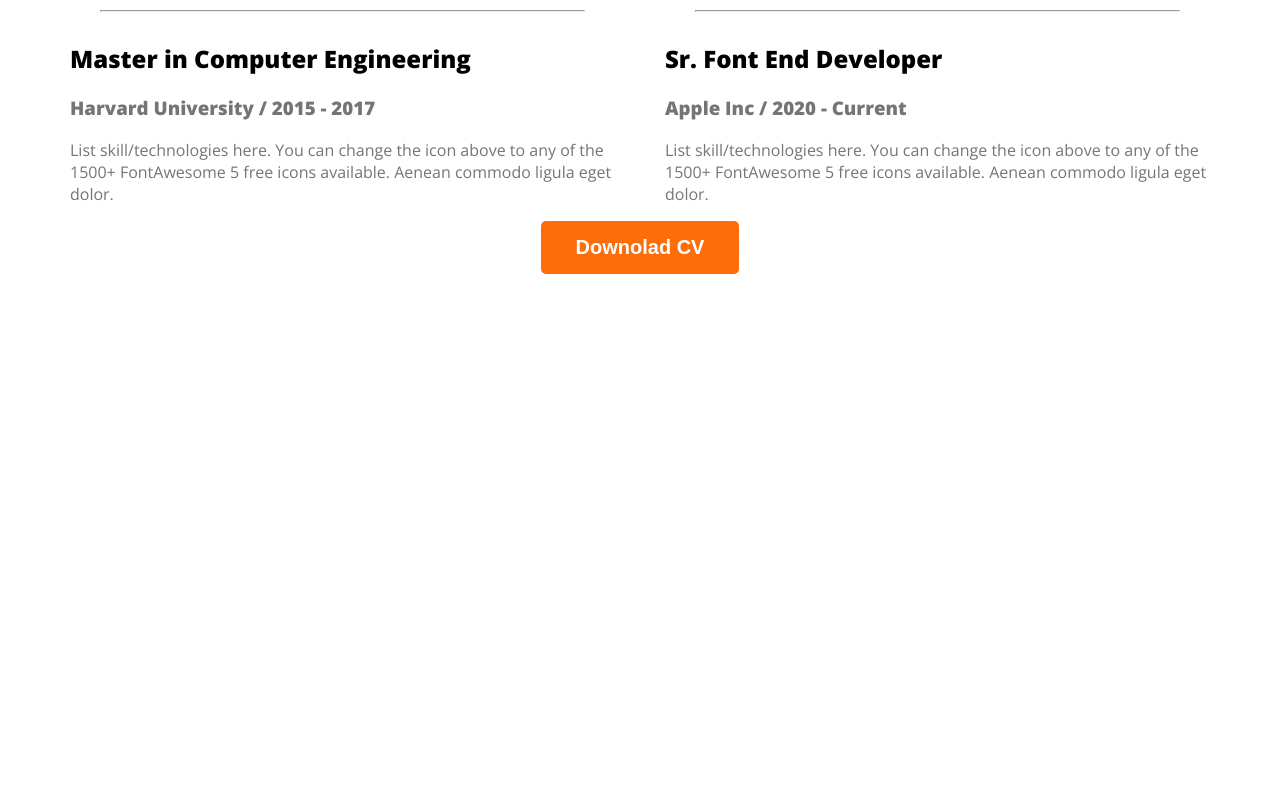
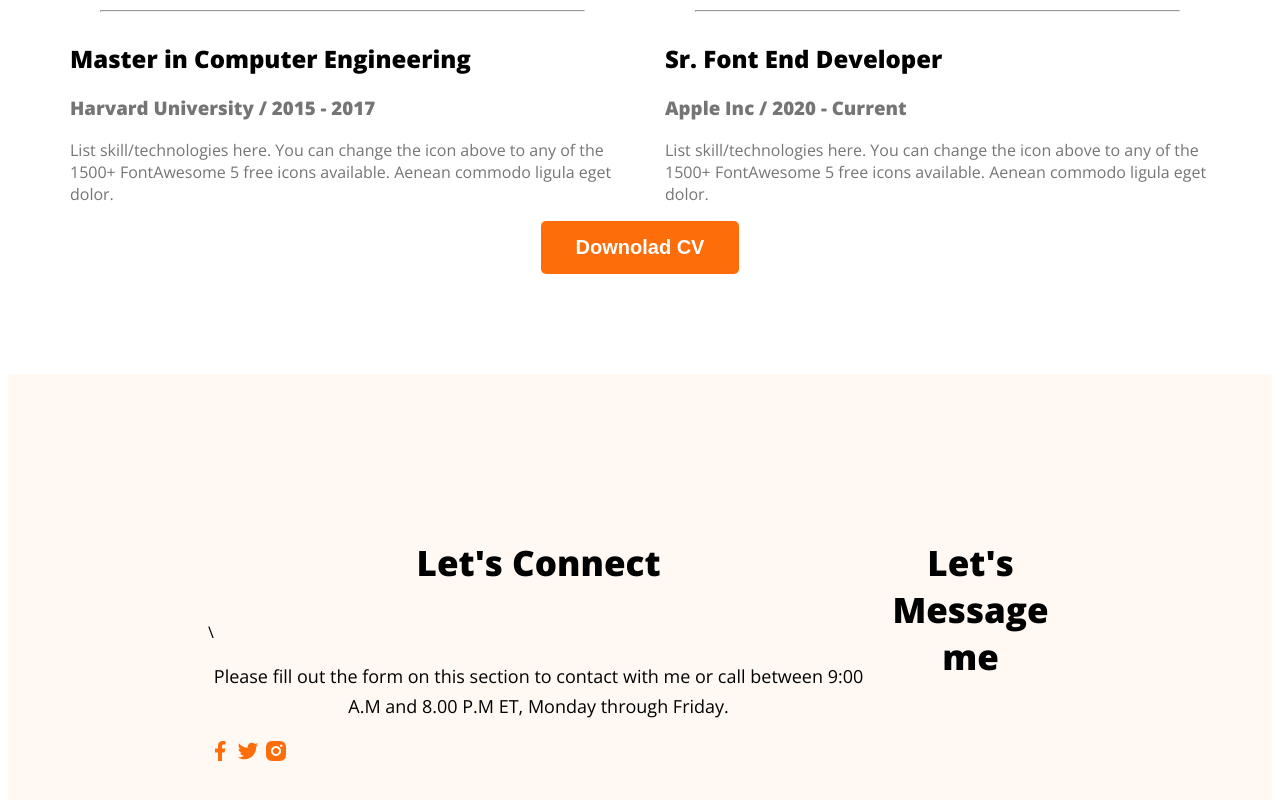
Before and after one commit to STTaj/web-developer-portfolio, a plain HTML site: page index.html in a window 1280 px wide. Shown: the part 2971-3771 px from the top of the page. Before the commit the page ends 3253 px from the top, so only its background shows below. Drawn offline with nearby package versions, Linux system fonts and the light colour scheme.

Commit message:
basic footer

```diff
--- a/index.html
+++ b/index.html
@@ -140,6 +140,19 @@ to any of the 1500+ FontAwesome 5 free icons available. Aenean commodo ligula eg
 
     </main>
     <footer>
+        <div class="footer-item">
+            <h3 class="section-title">Let's Connect</h3>\
+            <p class="section-decription">Please fill out the form on this section to contact with me or call between 9:00 A.M and 8.00 P.M ET, Monday through Friday.</p>
+            <div class="socail-link">
+                <a href=""><img src="images/icons/facebook.png" alt=""></a>
+                <a href=""><img src="images/icons/twitter.png" alt=""></a>
+                <a href=""><img src="images/icons/insta.png" alt=""></a>
+            </div>
+        </div>
+        <div class="footer-item">
+            <h3 class="section-title">Let's Message me</h3>
+            <p class="section-decription"></p>
+        </div>
 
     </footer>
 </body>
--- a/styles/portfolio.css
+++ b/styles/portfolio.css
@@ -180,3 +180,12 @@ main section {
 .resume-container hr{
     margin: 30px;
 }
+
+/* Footer style*/
+
+footer{
+    display: flex;
+    background: #FFF8F3;
+    margin-top: 100px;
+    padding: 130px 200px;
+}
```
